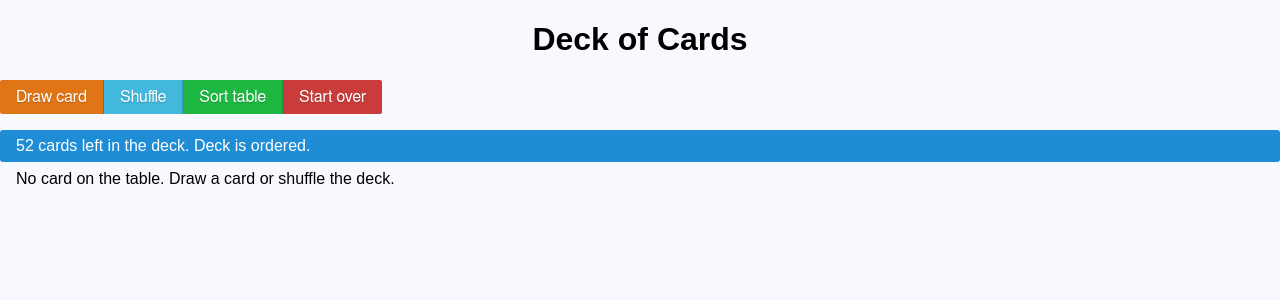
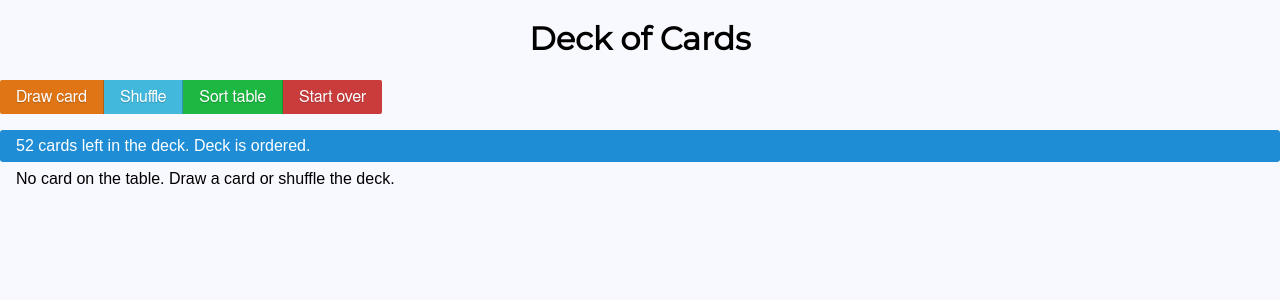
Before and after one commit to szymon33/cards, a React app: page / in a window 1280 px wide. Shown: the top 300 px of the page. Built offline with nearby package versions, Linux system fonts and the light colour scheme.

Commit message:
Add custom fonts

```diff
--- a/public/index.html
+++ b/public/index.html
@@ -15,6 +15,7 @@
     <meta name="viewport" content="width=device-width, initial-scale=1">
     <link rel="manifest" href="%PUBLIC_URL%/manifest.json" />
     <link rel="stylesheet" href="https://unpkg.com/purecss@1.0.0/build/pure-min.css" integrity="sha384-nn4HPE8lTHyVtfCBi5yW9d20FjT8BJwUXyWZT9InLYax14RDjBj46LmSztkmNP9w" crossorigin="anonymous">
+    <link href="https://fonts.googleapis.com/css?family=Indie+Flower|Montserrat|Pacifico" rel="stylesheet">
     <!--[if lte IE 8]>
         <link rel="stylesheet" href="https://unpkg.com/purecss@1.0.0/build/grids-responsive-old-ie-min.css">
     <![endif]-->
--- a/src/App.css
+++ b/src/App.css
@@ -2,6 +2,10 @@
 
 body, html {
   background: ghostwhite;
+}
+
+body {
+  font-family: 'Montserrat', sans-serif;
 }
 
 h1 {
@@ -48,6 +52,7 @@ aside.deck {
 /* card component */
 
 .card {
+  font-family: 'Montserrat', sans-serif;
   position: relative;
   height: 20em;
   margin: 0.25em;
```
